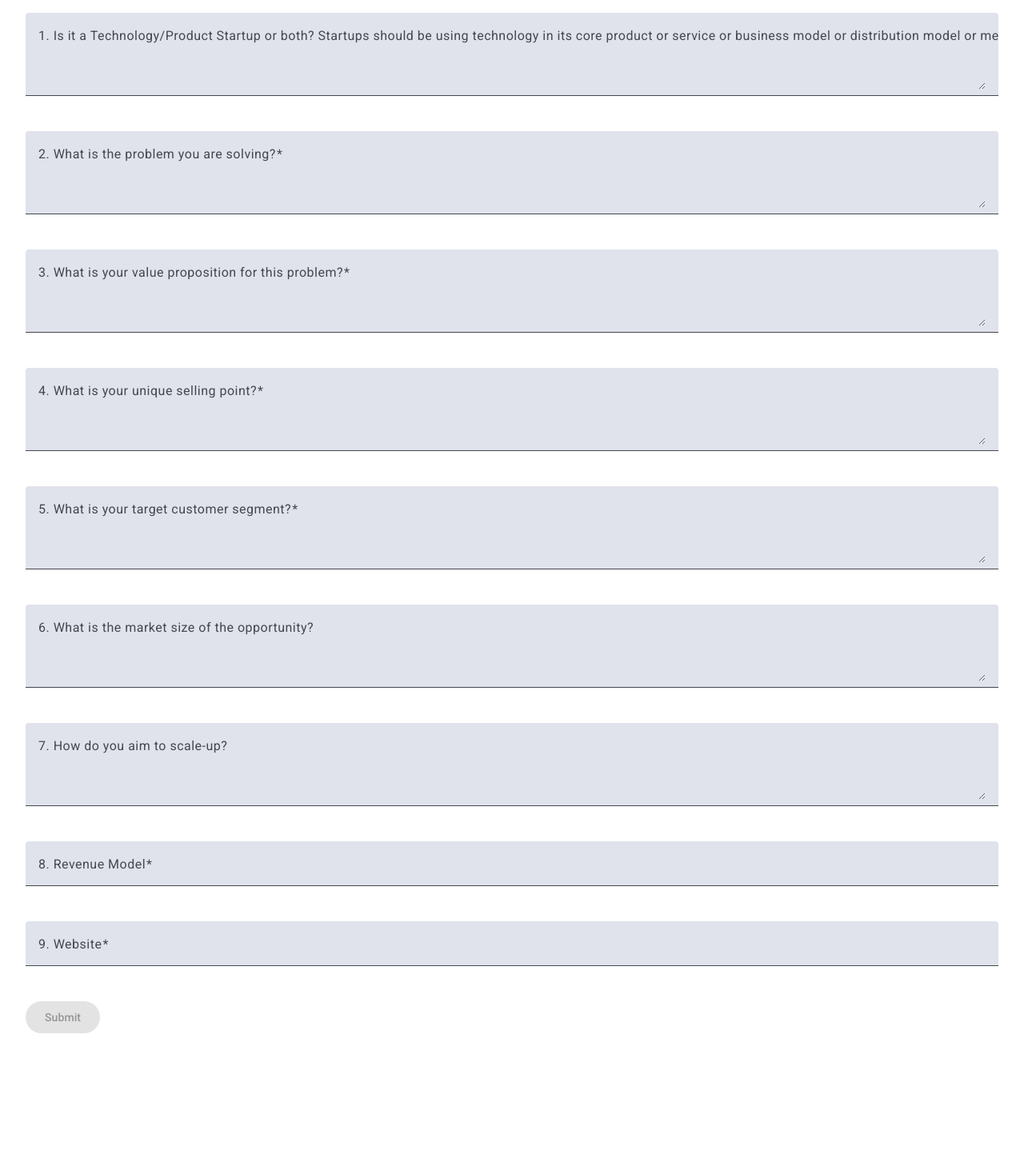
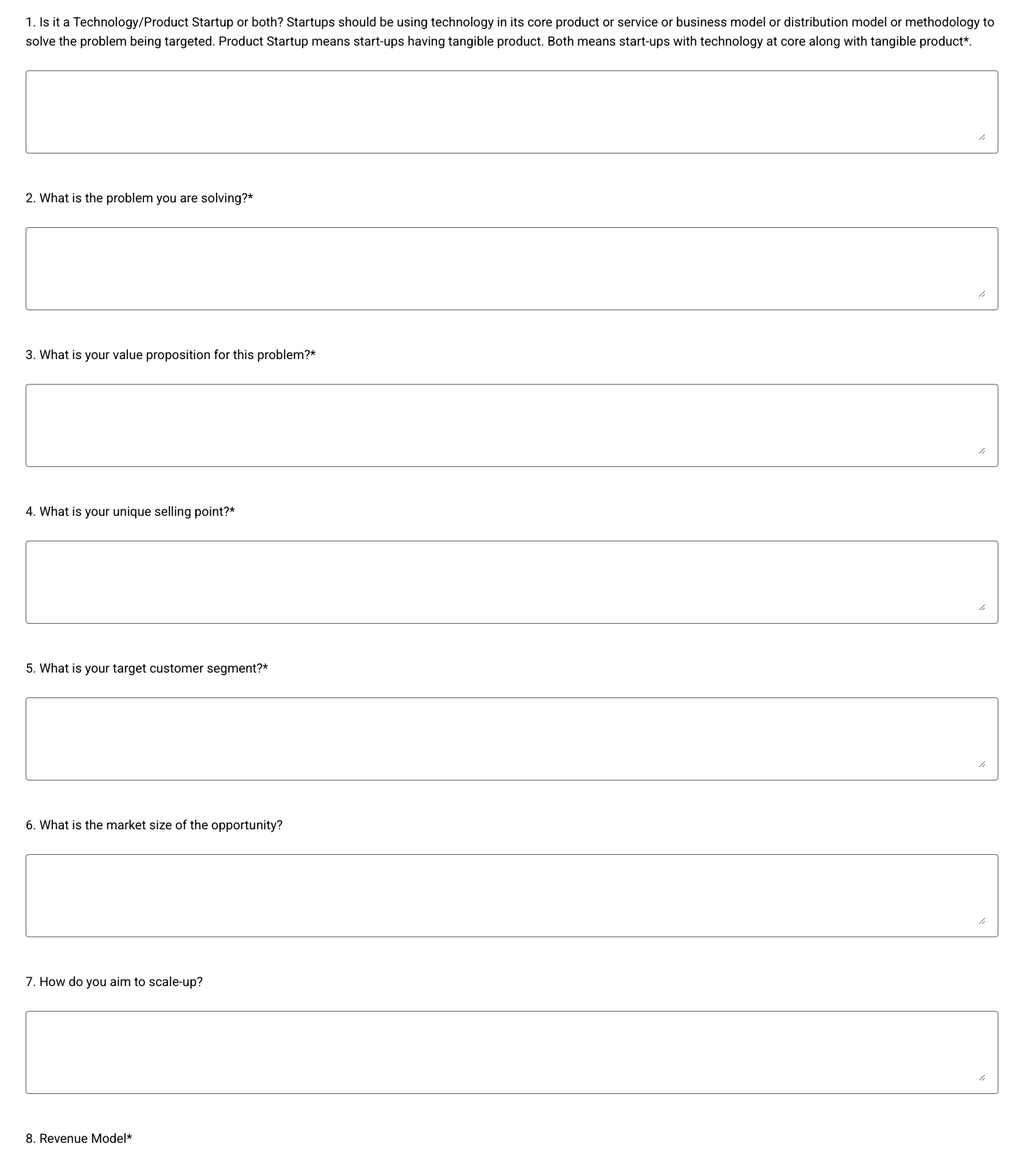
Before and after one commit to rohitbhure65/angular19, an Angular app: page / in a window 1280 px wide. Shown: the part 100-1558 px from the top of the page at 80% size. Before the commit the page ends 1424 px from the top, so only its background shows below. Built offline with nearby package versions, Linux system fonts and the light colour scheme.

Commit message:
working on max length

```diff
--- a/src/app/business-details/business-details.component.html
+++ b/src/app/business-details/business-details.component.html
@@ -5,88 +5,90 @@
 
   <form [formGroup]="businessForm" (ngSubmit)="onSubmit()" class="space-y-6">
 
-    <mat-form-field appearance="fill" class="w-full">
-      <mat-label>
-        1. Is it a Technology/Product Startup or both? Startups should be using technology in its core product or service or business model or distribution model or methodology to solve the problem being targeted. Product Startup means start-ups having tangible product. Both means start-ups with technology at core along with tangible product.
-      </mat-label>
+    <mat-label>
+      1. Is it a Technology/Product Startup or both? Startups should be using technology in its core product or service
+      or business model or distribution model or methodology to solve the problem being targeted. Product Startup means
+      start-ups having tangible product. Both means start-ups with technology at core along with tangible product*.
+    </mat-label>
+    <mat-form-field appearance="outline" class="w-full">
       <textarea matInput formControlName="technologyOrProductStartup" rows="3" maxlength="500"></textarea>
       <mat-error *ngIf="businessForm.get('technologyOrProductStartup')?.hasError('required')">
         This field is required.
       </mat-error>
-      <mat-error *ngIf="businessForm.get('technologyOrProductStartup')?.hasError('wordCountExceeded')">
+      <mat-error *ngIf="businessForm.get('technologyOrProductStartup')?.hasError('maxLength(500)')">
         Maximum 500 words allowed.
       </mat-error>
     </mat-form-field>
 
-    <mat-form-field appearance="fill" class="w-full">
-      <mat-label>2. What is the problem you are solving?</mat-label>
+    <mat-label>2. What is the problem you are solving?*</mat-label>
+    <mat-form-field appearance="outline" class="w-full">
       <textarea matInput formControlName="problemSolving" rows="3" maxlength="500"></textarea>
       <mat-error *ngIf="businessForm.get('problemSolving')?.hasError('required')">
         This field is required.
       </mat-error>
-      <mat-error *ngIf="businessForm.get('problemSolving')?.hasError('wordCountExceeded')">
+     <mat-error *ngIf="businessForm.get('problemSolving')?.hasError('maxLength(500)')">
         Maximum 500 words allowed.
       </mat-error>
     </mat-form-field>
 
-    <mat-form-field appearance="fill" class="w-full">
-      <mat-label>3. What is your value proposition for this problem?</mat-label>
+    <mat-label>3. What is your value proposition for this problem?*</mat-label>
+    <mat-form-field appearance="outline" class="w-full">
       <textarea matInput formControlName="valueProposition" rows="3" maxlength="500"></textarea>
       <mat-error *ngIf="businessForm.get('valueProposition')?.hasError('required')">
         This field is required.
       </mat-error>
-      <mat-error *ngIf="businessForm.get('valueProposition')?.hasError('wordCountExceeded')">
+      <mat-error *ngIf="businessForm.get('valueProposition')?.hasError('maxLength(500)')">
         Maximum 500 words allowed.
       </mat-error>
     </mat-form-field>
-    <mat-form-field appearance="fill" class="w-full">
-      <mat-label>4. What is your unique selling point?</mat-label>
+    <mat-label>4. What is your unique selling point?*</mat-label>
+    <mat-form-field appearance="outline" class="w-full">
       <textarea matInput formControlName="uniqueSellingPoint" rows="3" maxlength="500"></textarea>
       <mat-error *ngIf="businessForm.get('uniqueSellingPoint')?.hasError('required')">
         This field is required.
       </mat-error>
-      <mat-error *ngIf="businessForm.get('uniqueSellingPoint')?.hasError('wordCountExceeded')">
+      <mat-error *ngIf="businessForm.get('uniqueSellingPoint')?.hasError('maxLength(500)')">
         Maximum 500 words allowed.
       </mat-error>
     </mat-form-field>
 
-    <mat-form-field appearance="fill" class="w-full">
-      <mat-label>5. What is your target customer segment?</mat-label>
+    <mat-label>5. What is your target customer segment?*</mat-label>
+    <mat-form-field appearance="outline" class="w-full">
       <textarea matInput formControlName="targetCustomerSegment" rows="3" maxlength="500"></textarea>
       <mat-error *ngIf="businessForm.get('targetCustomerSegment')?.hasError('required')">
         This field is required.
       </mat-error>
-      <mat-error *ngIf="businessForm.get('targetCustomerSegment')?.hasError('wordCountExceeded')">
+      <mat-error *ngIf="businessForm.get('targetCustomerSegment')?.hasError('maxLength(500)')">
         Maximum 500 words allowed.
       </mat-error>
     </mat-form-field>
 
-    <mat-form-field appearance="fill" class="w-full">
-      <mat-label>6. What is the market size of the opportunity?</mat-label>
+    <mat-label>6. What is the market size of the opportunity?</mat-label>
+    <mat-form-field appearance="outline" class="w-full">
       <textarea matInput formControlName="marketSizeOpportunity" rows="3" maxlength="500"></textarea>
-      <mat-error *ngIf="businessForm.get('marketSizeOpportunity')?.hasError('wordCountExceeded')">
+      <mat-error *ngIf="businessForm.get('marketSizeOpportunity')?.hasError('maxLength(500)')">
         Maximum 500 words allowed.
       </mat-error>
     </mat-form-field>
 
-    <mat-form-field appearance="fill" class="w-full">
-      <mat-label>7. How do you aim to scale-up?</mat-label>
+    <mat-label>7. How do you aim to scale-up?</mat-label>
+    <mat-form-field appearance="outline" class="w-full">
       <textarea matInput formControlName="scaleUpAim" rows="3" maxlength="500"></textarea>
-      <mat-error *ngIf="businessForm.get('scaleUpAim')?.hasError('wordCountExceeded')">
+      <mat-error *ngIf="businessForm.get('scaleUpAim')?.hasError('maxLength(500)')">
         Maximum 500 words allowed.
       </mat-error>
     </mat-form-field>
 
-    <mat-form-field appearance="fill" class="w-full">
-      <mat-label>8. Revenue Model</mat-label>
-      <input matInput formControlName="revenueModel" />
+    <mat-label>8. Revenue Model*</mat-label>
+    <mat-form-field appearance="outline" class="w-full">
+      <textarea matInput formControlName="revenueModel"  rows="3" maxlength="500"></textarea>
       <mat-error *ngIf="businessForm.get('revenueModel')?.hasError('required')">
         This field is required.
       </mat-error>
     </mat-form-field>
 
-    <mat-form-field appearance="fill" class="w-full">
-      <mat-label>9. Website</mat-label>
+    <mat-label>9. Website*</mat-label>
+    <mat-form-field appearance="outline" class="w-full">
       <input matInput formControlName="website" />
       <mat-error *ngIf="businessForm.get('website')?.hasError('required')">
         This field is required.
--- a/src/app/business-details/business-details.component.ts
+++ b/src/app/business-details/business-details.component.ts
@@ -1,5 +1,5 @@
 import { Component } from '@angular/core';
-import { FormBuilder, FormGroup, Validators, ReactiveFormsModule } from '@angular/forms';
+import { FormBuilder,FormControl, FormGroup, Validators, ReactiveFormsModule } from '@angular/forms';
 import { CommonModule } from '@angular/common';
 import { MatButtonModule } from '@angular/material/button';
 import { MatSelectModule } from '@angular/material/select';
@@ -23,17 +23,17 @@ import { MatFormFieldModule } from '@angular/material/form-field';
 export class BusinessDetailsComponent {
   businessForm: FormGroup;
 
-  constructor(private fb: FormBuilder) {
-    this.businessForm = this.fb.group({
-      technologyOrProductStartup: ['', [Validators.required, Validators.maxLength(500)]],
-      problemSolving: ['', [Validators.required, Validators.maxLength(500)]],
-      valueProposition: ['', [Validators.required, Validators.maxLength(500)]],
-      uniqueSellingPoint: ['', [Validators.required, Validators.maxLength(500)]],
-      targetCustomerSegment: ['', [Validators.required, Validators.maxLength(500)]],
-      marketSizeOpportunity: ['', Validators.maxLength(500)],
-      scaleUpAim: ['', Validators.maxLength(500)],
-      revenueModel: ['', [Validators.required, Validators.maxLength(500)]],
-      website: ['', [Validators.required, Validators.maxLength(500)]],
+  constructor() {
+    this.businessForm = new FormGroup({
+      technologyOrProductStartup: new FormControl('', [Validators.required, Validators.maxLength(500)]),
+      problemSolving: new FormControl('', [Validators.required, Validators.maxLength(500)]),
+      valueProposition: new FormControl('', [Validators.required, Validators.maxLength(500)]),
+      uniqueSellingPoint: new FormControl('', [Validators.required, Validators.maxLength(500)]),
+      targetCustomerSegment: new FormControl('', [Validators.required, Validators.maxLength(500)]),
+      marketSizeOpportunity: new FormControl('', [Validators.maxLength(500)]),
+      scaleUpAim: new FormControl('', [Validators.maxLength(500)]),
+      revenueModel: new FormControl('', [Validators.required, Validators.maxLength(500)]),
+      website: new FormControl('', [Validators.required, Validators.maxLength(500)]),
     });
   }
 
--- a/src/app/comments-section/comments-section.component.html
+++ b/src/app/comments-section/comments-section.component.html
@@ -5,10 +5,10 @@
 
   <form [formGroup]="commentSectionForm" (ngSubmit)="onSubmit()" class="space-y-6">
 
-    <mat-form-field appearance="fill" class="w-full">
-      <mat-label>
-        Comment
-      </mat-label>
+    <mat-label>
+      Comment*
+    </mat-label>
+    <mat-form-field appearance="outline" class="w-full">
       <textarea matInput formControlName="comment" rows="3" maxlength="500"></textarea>
       <mat-error *ngIf="commentSectionForm.get('comment')?.hasError('required')">
         This field is required.
--- a/src/app/comments-section/comments-section.component.ts
+++ b/src/app/comments-section/comments-section.component.ts
@@ -1,5 +1,5 @@
 import { Component } from '@angular/core';
-import { FormBuilder, FormGroup, Validators, ReactiveFormsModule } from '@angular/forms';
+import { FormBuilder,FormControl, FormGroup, Validators, ReactiveFormsModule } from '@angular/forms';
 import { CommonModule } from '@angular/common';
 import { MatButtonModule } from '@angular/material/button';
 import { MatSelectModule } from '@angular/material/select';
@@ -24,9 +24,9 @@ import { MatFormFieldModule } from '@angular/material/form-field';
 export class CommentsSectionComponent {
   commentSectionForm: FormGroup;
 
-  constructor(private fb: FormBuilder) {
-    this.commentSectionForm = this.fb.group({
-      comment: ['', [Validators.required, Validators.maxLength(500)]],
+  constructor() {
+    this.commentSectionForm = new FormGroup({
+      comment: new FormControl('', [Validators.required,Validators.maxLength(500)])
     });
   }
 
```
